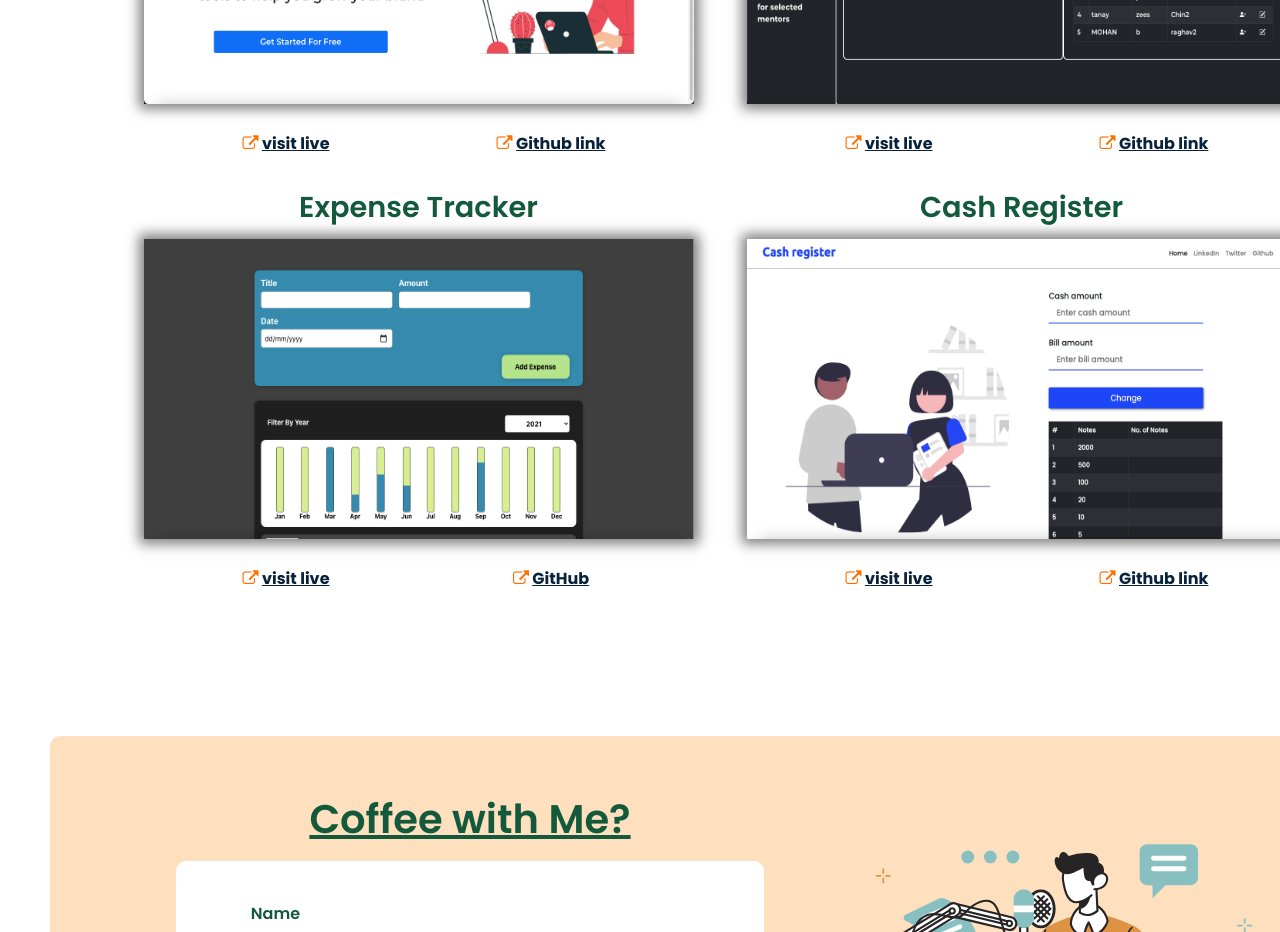
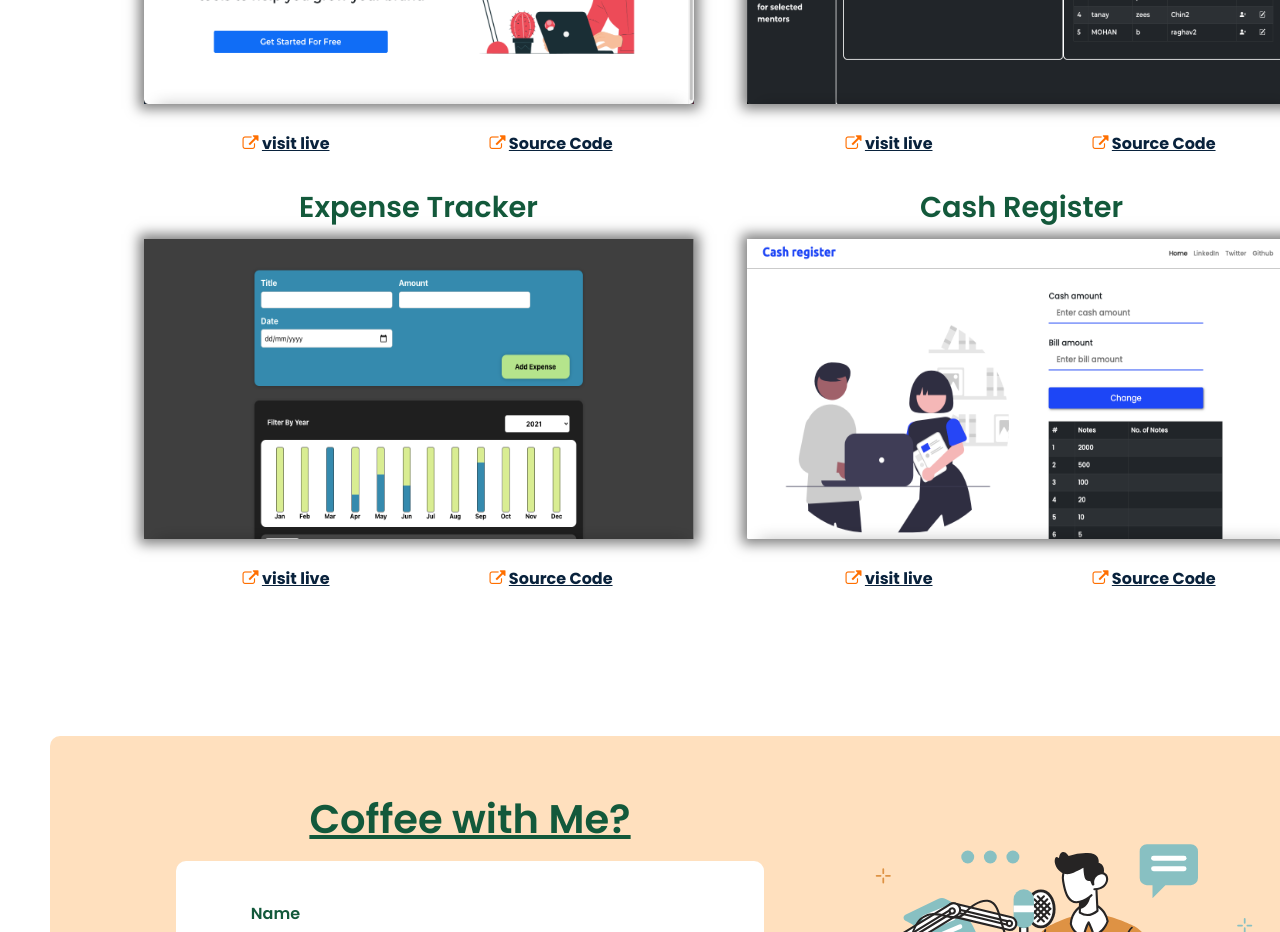
Before and after one commit to chinmay4o/Portfolio-frontend, a plain HTML site: page index.html in a window 1280 px wide. Shown: the part 2620-3552 px from the top of the page. Drawn offline with nearby package versions, Linux system fonts and the light colour scheme.

Commit message:
added source link

```diff
--- a/index.html
+++ b/index.html
@@ -173,7 +173,7 @@
                   <a
                     href="https://github.com/chinmay4o/url-shortner-client2"
                     target="_blank"
-                    >Github link</a
+                    >Source Code</a
                   >
                 </h4>
               </div>
@@ -190,7 +190,7 @@
                 <h4>
                   <i class="fa fa-external-link" aria-hidden="true"></i>
                   <a
-                    href="https://mentor-dashboard4o.netlify.app/"
+                    href="https://mentor-dashboard4o.netlify.app/addstudent"
                     target="_blank"
                     >visit live</a
                   >
@@ -200,7 +200,7 @@
                   <a
                     href="https://github.com/chinmay4o/student-mentor-dashboard-frontend"
                     target="_blank"
-                    >Github link</a
+                    >Source Code</a
                   >
                 </h4>
               </div>
@@ -229,7 +229,7 @@
                   <a
                     href="https://github.com/chinmay4o/Expense-tracker-app"
                     target="_blank"
-                    >GitHub</a
+                    >Source Code</a
                   >
                 </h4>
               </div>
@@ -255,7 +255,7 @@
                   <a
                     href="https://github.com/chinmay4o/Cash-Register"
                     target="_blank"
-                    >Github link</a
+                    >Source Code</a
                   >
                 </h4>
               </div>
```
